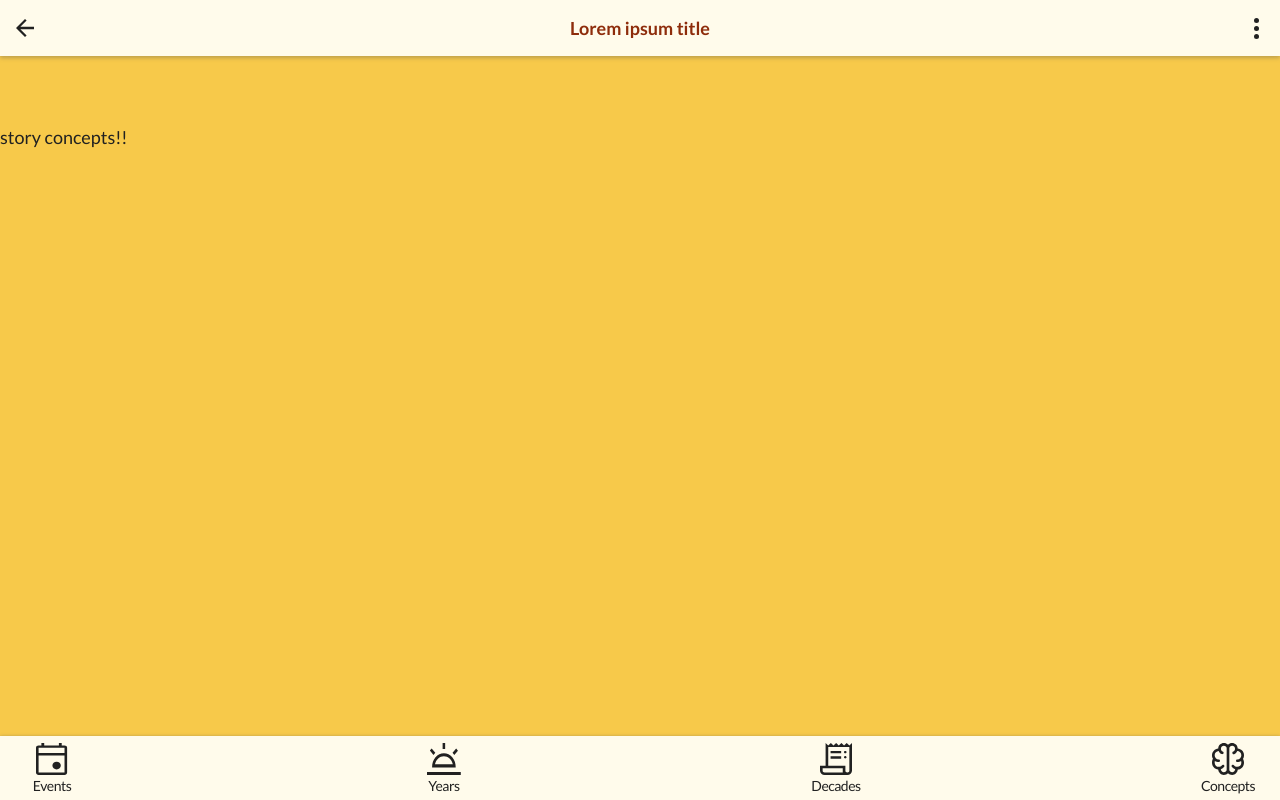
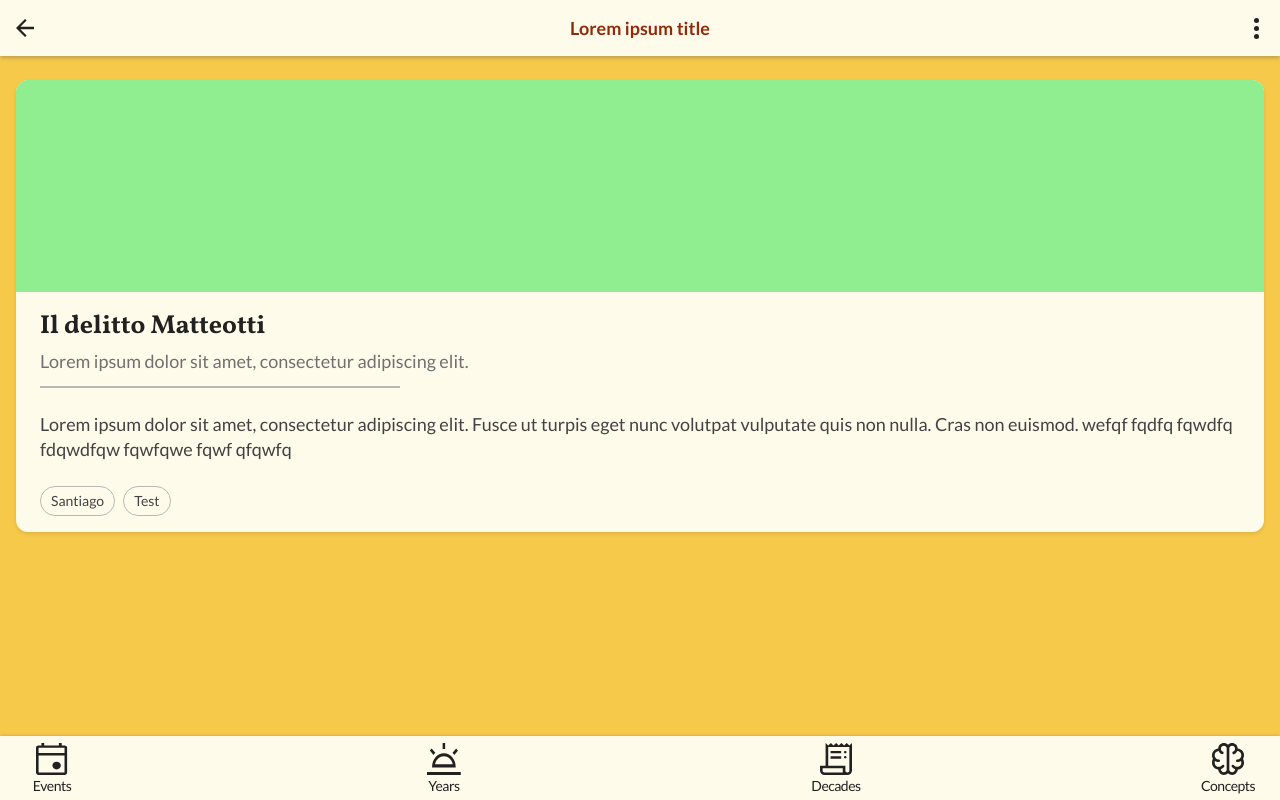
Before and after one commit to emastra/amateka, a React (Vite) app: page /story/1/concepts in a window 1280 px wide. Built offline with nearby package versions, Linux system fonts and the light colour scheme.

Commit message:
cardlarge extended. check.

```diff
--- a/src/components/TimelineCard/variants/CardLarge/CardLarge.scss
+++ b/src/components/TimelineCard/variants/CardLarge/CardLarge.scss
@@ -26,6 +26,10 @@ article#card-large {
             background-clip: padding-box;
             background-color: lightgreen;
             border-radius: 12px 12px 0 0;
+
+            &.reduced {
+                padding-bottom: 17%;
+            }
 
             // same same? ma piu grnade di small
             div.card-date {
@@ -72,6 +76,28 @@ article#card-large {
                 }
             }
 
+            .card-subtitle-wrapper {
+                width: 100%;
+                // max-height: 2.8em; // 1.4 * 2
+                // overflow-y: hidden;
+                // se voglio hide the overflow, la linea sotto scompare. Dovrei aggiunegre un div fuori da .card-subtitle-wrapper
+
+                .subtitle {
+                    font-size: var(--font-size-p-main);
+                    color: var(--color-neutral-2);
+                    line-height: var(--line-height-p);
+
+                    &:after {
+                        content: '';
+                        display: block;
+                        width: 30%;
+                        height: 2px;
+                        background: var(--color-neutral-1);
+                        margin: 12px 0 24px 0;
+                    }
+                }
+            }
+
             // same same?
             .intro-text-wrapper {
                 margin: 16px 0 24px 0;
@@ -80,6 +106,10 @@ article#card-large {
                 width: 100%;
                 overflow-y: hidden;
 
+                &.extended {
+                    max-height: 8.4em;
+                }
+
                 p.intro-text {
                     color: var(--color-neutral-3);
                     height: 100%;
@@ -87,6 +117,10 @@ article#card-large {
                     display: -webkit-box;
                     -webkit-line-clamp: 4;
                     -webkit-box-orient: vertical;
+
+                    &.extended {
+                        -webkit-line-clamp: 6;
+                    }
                 }
             }
 
--- a/src/components/TimelineCard/variants/CardLarge/CardLarge.tsx
+++ b/src/components/TimelineCard/variants/CardLarge/CardLarge.tsx
@@ -1,25 +1,29 @@
 import { Link } from 'react-router-dom';
 import './CardLarge.scss';
 
-const CardLarge = ({ data: { date, image, title, tags } }) => {
+const CardLarge = ({ data: { date, image, title, subtitle, description, tags } }) => {
     return (
         <article id='card-large'>
             <Link to={`/story/${'1'}`} className='anchor-wrapper'>
-                <div className='card-image-wrapper'>
-                    <div className='card-date'>{date}</div>
-                    {!!image ? <img className='card-top-image' src={image} alt='placeholder_image' /> : null}
+                {/* TODO: non dovrei chiamarla card-image-wrapper, ma card-top-box-wrapper */}
+                {/* potrei mette lo stile reduced nell'altro comp se lo faccio */}
+                <div className={`card-image-wrapper ${!!image ? '' : 'reduced'}`}>
+                    {date && <div className='card-date'>{date}</div>}
+                    {/* TODO: non dovrei chiamarla card-top-image, ma card-top-box */}
+                    {image && <img className='card-top-image' src={image} alt='placeholder_image' />}
                 </div>
 
                 <div className='card-info-wrapper'>
                     <div className='card-title-wrapper'>
                         <h2>{title}</h2>
                     </div>
+                    <div className='card-subtitle-wrapper'>
+                        {subtitle && <div className='subtitle'>{subtitle}</div>}
+                    </div>
 
+                    {/* add extended. O faccio un altro comp tipo CardLargeNoImage...hmm... */}
                     <div className='intro-text-wrapper'>
-                        <p className='intro-text'>
-                            Wikipedia remix. Wikipedia remix. Lorem ipsum dolor sit amet, consectetur adipiscing elit.
-                            Wikipedia remix. Lorem ipsum dolor sit amet, consectetur adipiscing elit
-                        </p>
+                        <p className='intro-text'>{description} wefqf fqdfq fqwdfq fdqwdfqw fqwfqwe fqwf qfqwfq</p>
                     </div>
 
                     <div className='tags-wrapper'>
--- a/src/components/TimelineCard/variants/CardMedium/CardMedium.tsx
+++ b/src/components/TimelineCard/variants/CardMedium/CardMedium.tsx
@@ -7,7 +7,7 @@ const CardMedium = ({ data: { date, image, title, description, tags } }) => {
             <Link to={`/story/${'1'}`} className='anchor-wrapper'>
                 <div className='card-image-wrapper'>
                     <div className='card-date'>{date}</div>
-                    {!!image ? <img className='card-top-image' src={image} alt='placeholder_image' /> : null}
+                    {image ? <img className='card-top-image' src={image} alt='placeholder_image' /> : null}
                 </div>
 
                 <div className='card-info-wrapper'>
--- a/src/pages/StoryConcepts/StoryConcepts.tsx
+++ b/src/pages/StoryConcepts/StoryConcepts.tsx
@@ -1,9 +1,21 @@
 import './StoryConcepts.scss';
+import { useParams } from 'react-router-dom';
+
+import TimelineCard from '../../components/TimelineCard/TimelineCard';
 
 const StoryConcepts = () => {
+    const { id } = useParams();
+    console.log('useparams: id:', id);
+
+    const title = 'Il delitto Matteotti';
+    const subtitle = 'Lorem ipsum dolor sit amet, consectetur adipiscing elit.';
+    const description =
+        'Lorem ipsum dolor sit amet, consectetur adipiscing elit. Fusce ut turpis eget nunc volutpat vulputate quis non nulla. Cras non euismod.';
+    const tags = ['Santiago', 'Test'];
+
     return (
-        <main id='story-concepts'>
-            <div>story concepts!!</div>
+        <main id='story-events'>
+            <TimelineCard variant='large' data={{ title, subtitle, description, tags }} />
         </main>
     );
 };
```
